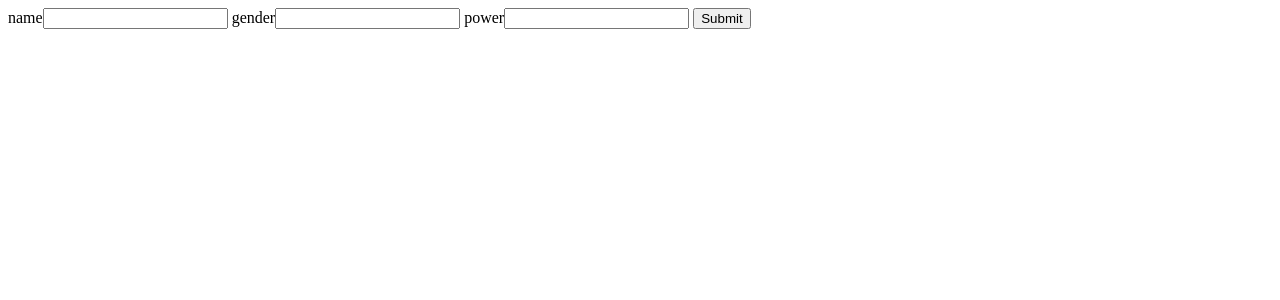
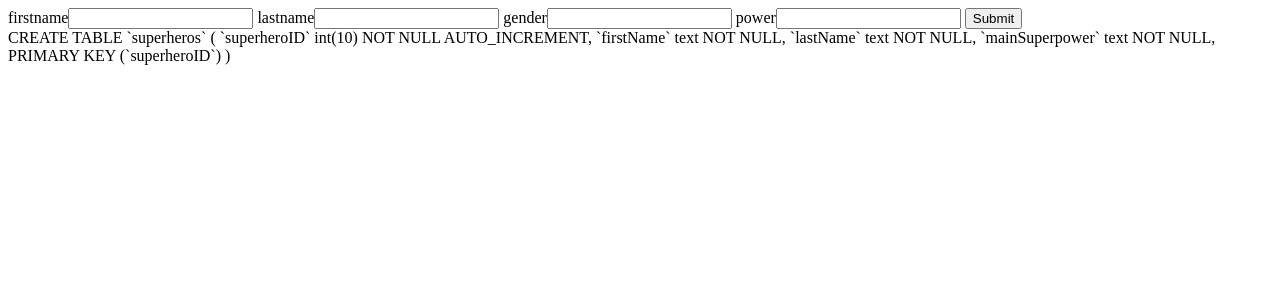
Before and after one commit to CIA391/Helloworld, a PHP site: page /SHIELD.php in a window 1280 px wide. Shown: the top 300 px of the page. Run offline with PHP 8.4, Linux system fonts and the light colour scheme.

Commit message:
Test version 4

```diff
--- a/SHIELD.php
+++ b/SHIELD.php
@@ -6,7 +6,8 @@
 </head>
 <body>
 <form action="SHIELDResponse.php" method="post">
-    <label>name</label><input type="text" name="name">
+    <label>firstname</label><input type="text" name="name">
+    <label>lastname</label><input type="text" name="lastname">
     <label>gender</label><input type="text" name="gender">
     <label>power</label><input type="text" name="power">
     <input type="submit" value="Submit">
@@ -14,3 +15,11 @@
 </body>
 <?php
 ?>
+
+CREATE TABLE `superheros` (
+`superheroID` int(10) NOT NULL AUTO_INCREMENT,
+`firstName` text NOT NULL,
+`lastName` text NOT NULL,
+`mainSuperpower` text NOT NULL,
+PRIMARY KEY (`superheroID`)
+)
--- a/SHIELDResponse.php
+++ b/SHIELDResponse.php
@@ -1,7 +1,8 @@
 <?php
     echo "test";
-    $name = $_POST["name"];
+    $firstname = $_POST["firstname"];
+    $lastname = $_POST["lastname"];
     $gender = $_POST["gender"];
     $power = $_POST["power"];
-    echo "". $name . "". $gender . "" . $power;
+    echo "". $firstname . "" . $lastname . "". $gender . "" . $power;
 ?>
```
